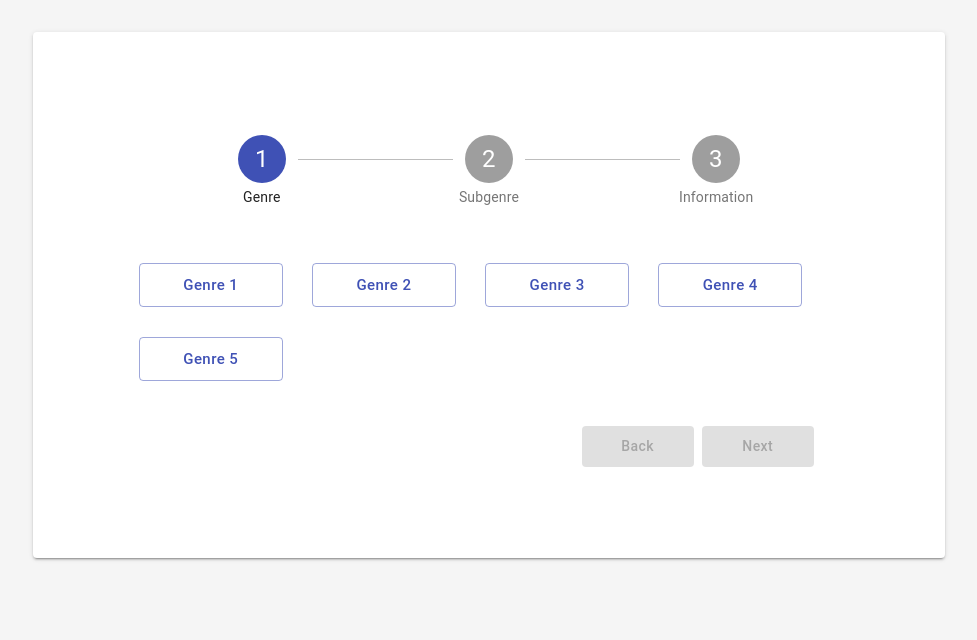
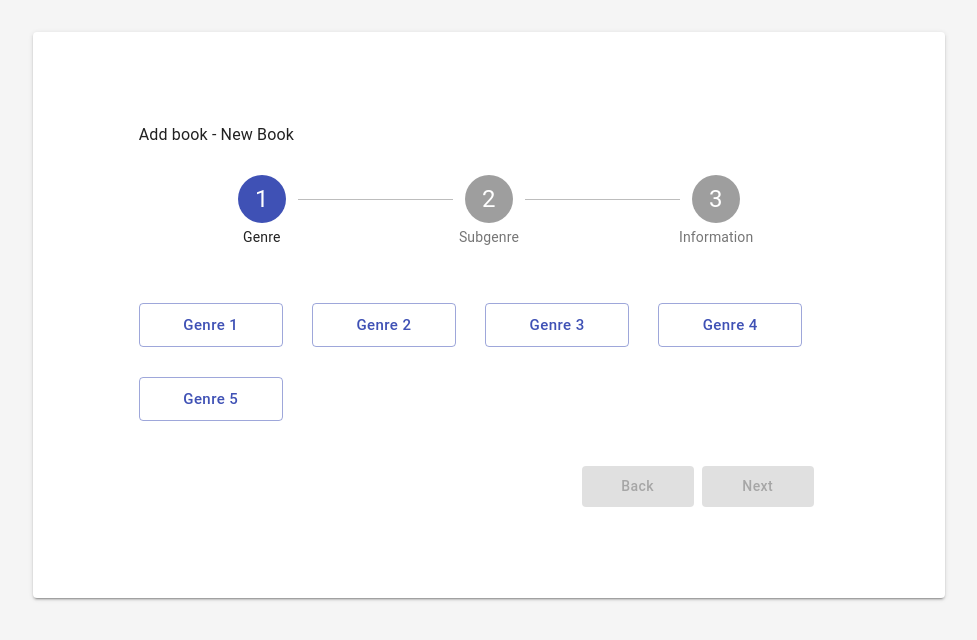
Before and after one commit to smirnoffnew/react_stepper_test, a React (Create React App) app: page /step/1 in a window 1280 px wide. Shown: the top 640 px of the page, without its empty margins (151-1128 px from the left). Built offline with nearby package versions, Linux system fonts and the light colour scheme.

Commit message:
upperline and steps adjusted

```diff
--- a/src/components/Stepper.js
+++ b/src/components/Stepper.js
@@ -1,13 +1,15 @@
 import React, { Component } from 'react';
 import { PageTurnWrapper, PageTurnButton } from "../styles";
 import { connect } from 'react-redux';
+import {traceSteps, traceStepsWithNewSubgenre} from '../constants';
 import Genre from './Genre';
 import Subgenre from './Subgenre';
 import AddNewSubgenre from './AddNewSubgenre';
 import Information from './Information';
 import Completion from './Completion';
 import Steps from './Steps';
-import {traceSteps, traceStepsWithNewSubgenre} from '../constants';
+import UpperLine from './UpperLine';
+
 
 class Stepper extends Component {
 
@@ -71,8 +73,6 @@ class Stepper extends Component {
         return  this.props.completedSteps[this.props.currentStep] && this.props.completedSteps[this.props.currentStep].subgenre;
     }
 
-    isInformationComponent = () => this.props.currentStep.name === 'Information';
-
     renderNavigationButtons = () => {
         const { currentStep } = this.props
         return (
@@ -87,7 +87,7 @@ class Stepper extends Component {
                 </PageTurnButton>
 
                 {
-                    this.isInformationComponent()
+                    this.props.currentStep.number === this.props.stepper.length -2
                         ?
                         <PageTurnButton
                             disabled={this.isCompleteButtonDisabled()}
@@ -132,9 +132,10 @@ class Stepper extends Component {
             this.props.stepper.length > 0
             ?
                 <div>
+                    <UpperLine />
                     <Steps />
                     {this.renderPage(this.props.currentStep.name)}
-                    { this.props.currentStep.name !== "Completion" && this.renderNavigationButtons()}
+                    { this.props.currentStep.number < this.props.stepper.length -1 && this.renderNavigationButtons()}
                 </div>
             :
                 null
--- a/src/components/Steps.js
+++ b/src/components/Steps.js
@@ -18,6 +18,7 @@ const classes = {
     marginRight: "1rem",
   },
 };
+
 class Steps extends React.Component {
   state = {
     activeStep: 0,
@@ -36,6 +37,8 @@ class Steps extends React.Component {
     );
 
     return (
+      currentStep.number < stepper.length - 1
+      ?
         <div style={{marginBottom: '2rem'}}>
           <Stepper
             alternativeLabel
@@ -64,6 +67,8 @@ class Steps extends React.Component {
             })}
           </Stepper>
         </div>
+      :
+      null
     );
   }
 }
--- /dev/null
+++ b/src/components/UpperLine.js
@@ -0,0 +1,30 @@
+import React from "react";
+import { connect } from "react-redux";
+import Typography from "@material-ui/core/Typography";
+
+class UpperLine extends React.Component {
+  render() {
+      const adjustPadding = this.props.currentStep.name === 'Genre' || this.props.currentStep.name === 'Subgenre'
+
+    return (
+        this.props.currentStep.number < this.props.stepper.length -2
+        ?
+            <Typography paragraph variant="body1">
+                <span style={{ paddingLeft: adjustPadding ? "2%" : 0 }}>
+                    Add book - New Book
+                </span>
+            </Typography>
+        :
+        null
+    );
+  }
+}
+
+const mapStateToProps = state => {
+    return {
+        currentStep: state.currentStep,
+        stepper: state.stepper,
+    }
+}
+
+export default connect(mapStateToProps)(UpperLine);
```
Lines whose indentation alone changed are shown as unchanged.
